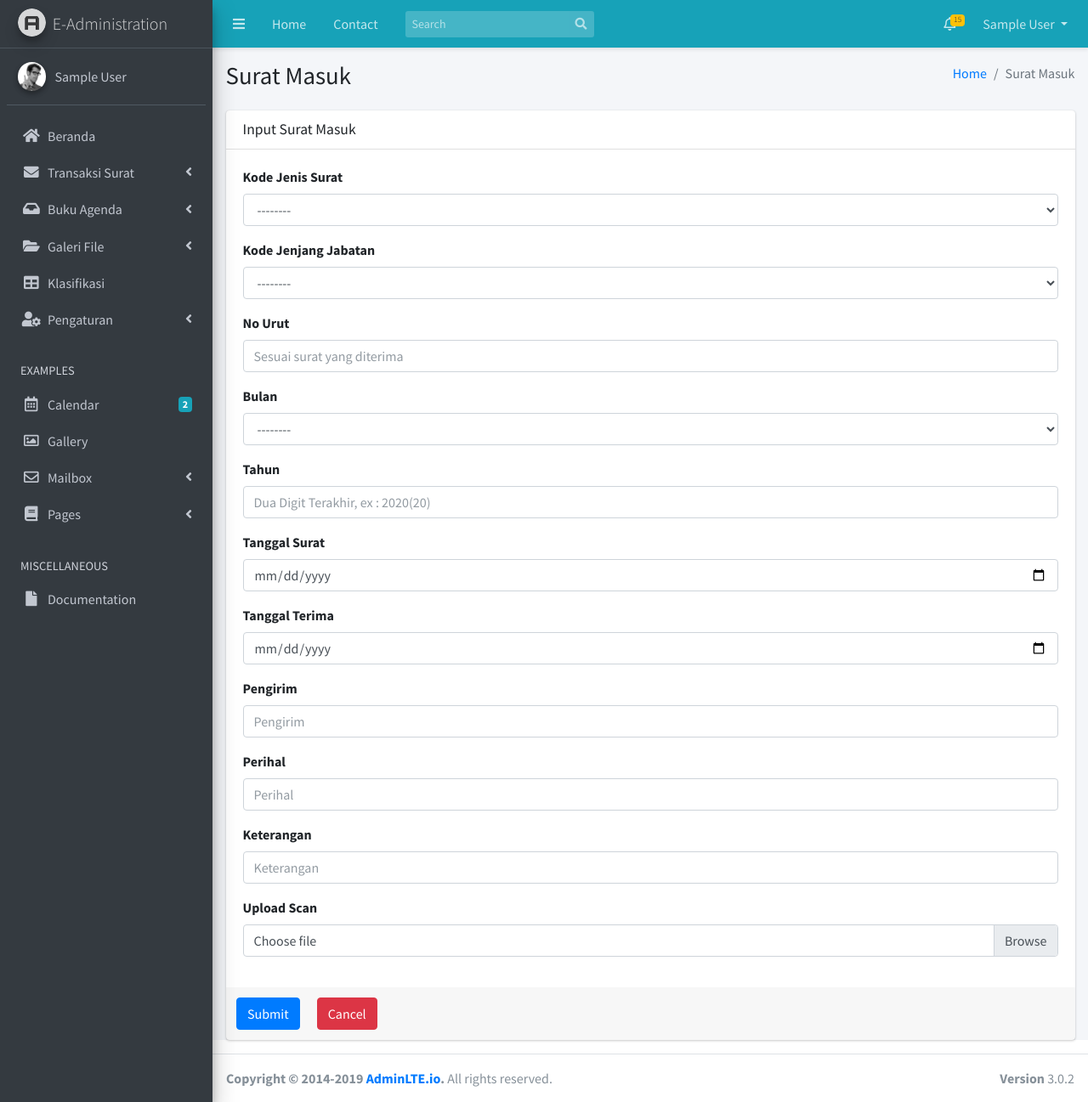
After one commit to gugi97/E-Administration, a Laravel app: page /suratmasuk in a window 1280 px wide. The commit adds this page. Shown: the whole page at 85% size. Run offline with Laravel 8, Linux system fonts and the light colour scheme; the visitor is signed in with stand-in values (Sample User, id 1).

```diff
--- /dev/null
+++ b/app/Http/Controllers/SuratMasukControllerk.php
@@ -0,0 +1,20 @@
+<?php
+
+namespace App\Http\Controllers;
+
+use Illuminate\Http\Request;
+use App\SuratMasuk;
+
+class SuratMasukControllerk extends Controller
+{
+
+    public function __construct()
+    {
+        $this->middleware('auth');
+    }
+
+    public function index()
+    {
+        return view('suratmasuk');
+    }
+}
--- a/resources/views/layouts/master.blade.php
+++ b/resources/views/layouts/master.blade.php
@@ -166,7 +166,7 @@
                             </a>
                             <ul class="nav nav-treeview">
                                 <li class="nav-item">
-                                    <a href="../../index.html" class="nav-link">
+                                    <a href="{{ url('/suratmasuk') }}" class="nav-link">
                                         <i class="fas fa-angle-right nav-icon"></i>
                                         <p>Surat Masuk</p>
                                     </a>
--- /dev/null
+++ b/resources/views/suratmasuk.blade.php
@@ -0,0 +1,236 @@
+@extends('layouts.master')
+<!-- Header END -->
+
+<!-- PAGE CONTENT BEGIN -->
+@section('content')
+    <!-- Content Header (Page header) -->
+    <section class="content-header">
+        <div class="container-fluid">
+            <div class="row mb-2">
+                <div class="col-sm-6">
+                    <h1>Surat Masuk</h1>
+                </div>
+                <div class="col-sm-6">
+                    <ol class="breadcrumb float-sm-right">
+                    <li class="breadcrumb-item"><a href="{{url('/')}}">Home</a></li>
+                        <li class="breadcrumb-item active">Surat Masuk</li>
+                    </ol>
+                </div>
+            </div>
+        </div><!-- /.container-fluid -->
+    </section>
+
+    <!-- Main content -->
+    <section class="content">
+            <div class="container-fluid">
+                    {{-- General Form Elements --}}
+                    <div class="card">
+                        <!-- Card Header -->
+                        <div class="card-header">
+                            <h3 class="card-title">Input Surat Masuk</h3>
+                        </div>
+                        <!-- End Card Header -->
+                        <!-- form start -->
+                        <form role="form">
+                            <div class="card-body">
+                                <div class="form-group">
+                                    <label>Kode Jenis Surat</label>
+                                    <select class="form-control">
+                                        <option>--------</option>
+                                        <option>option 1</option>
+                                        <option>option 2</option>
+                                        <option>option 3</option>
+                                    </select>
+                                </div>
+                                <div class="form-group">
+                                    <label>Kode Jenjang Jabatan</label>
+                                    <select class="form-control">
+                                        <option>--------</option>
+                                        <option>option 1</option>
+                                        <option>option 2</option>
+                                        <option>option 3</option>
+                                    </select>
+                                </div>
+                                <div class="form-group">
+                                    <label>No Urut</label>
+                                    <input type="text" class="form-control" placeholder="Sesuai surat yang diterima">
+                                </div>
+                                <div class="form-group">
+                                    <label>Bulan</label>
+                                    <select class="form-control">
+                                        <option>--------</option>
+                                        <option>01</option>
+                                        <option>02</option>
+                                        <option>03</option>
+                                        <option>04</option>
+                                        <option>05</option>
+                                        <option>06</option>
+                                    </select>
+                                </div>
+                                <div class="form-group">
+                                    <label>Tahun</label>
+                                    <input type="text" class="form-control" placeholder="Dua Digit Terakhir, ex : 2020(20)" required="" name="tahun" value="" id="tahun">
+                                </div>
+                                <div class="form-group">
+                                    <label>Tanggal Surat</label>
+                                    <input type="date" class="form-control" required="" name="tglsurat" id="tglsurat">
+                                </div>
+                                <div class="form-group">
+                                    <label>Tanggal Terima</label>
+                                    <input type="date" class="form-control" required="" name="tglterima" id="tglterima">
+                                </div>
+                                <div class="form-group">
+                                    <label>Pengirim</label>
+                                    <input type="text" class="form-control" placeholder="Pengirim" required="" name="pengirim" id="pengirim">
+                                </div>
+                                <div class="form-group">
+                                    <label>Perihal</label>
+                                    <input type="text" class="form-control" placeholder="Perihal" required="" name="perihal" id="perihal">
+                                </div>
+                                <div class="form-group">
+                                    <label>Keterangan</label>
+                                    <input type="text" class="form-control" placeholder="Keterangan" required="" name="ket" id="ket">
+                                </div>
+                                <div class="form-group">
+                                    <label for="exampleInputFile">Upload Scan</label>
+                                    <div class="input-group">
+                                        <div class="custom-file">
+                                            <input type="file" class="custom-file-input" id="exampleInputFile">
+                                            <label class="custom-file-label" for="exampleInputFile">Choose file</label>
+                                        </div>
+                                    </div>
+                                </div>
+                            </div>
+                            <!-- Footer -->
+                            <div class="card-footer">
+                                    <div class="row">
+                                        <button type="submit" class="btn btn-primary">Submit</button>
+                                        <a href="{{url('/suratmasuk')}}" class="btn btn-danger" style="margin-left: 20px;">Cancel</a>
+                                    </div>
+                            </div>
+                            <!-- End Footer -->
+                        </form>
+                    </div>
+                    {{-- End General Form --}}
+
+                    {{-- <!-- BEGIN PAGE CONTAINER -->
+                    <div class="page-container">
+                        <div class="row">
+                            <div class="col-md-1">
+                            </div>
+                            <div class="card col-md-8">
+                                <!-- BEGIN Portlet PORTLET-->
+                                <div class="portlet light bordered">
+                                    <div class="portlet-body">
+                                        <div class="table-responsive">
+                                            <form role="Insertform"
+                                                action=""
+                                                enctype="multipart/form-data" method="post">
+                                                <div class="form-body">
+
+                                                    <div class="form-group">
+                                                        <input type="hidden" value="" name="nip">
+                                                        <label>Kode Jenis Surat</label>
+                                                        <select name="jenis" class="form-control" required>
+                                                            <option value="">----</option>
+                                                        </select>
+                                                    </div>
+
+
+                                                    <div class="form-group">
+                                                        <label>Kode Jenjang Jabatan</label>
+                                                        <select name="jabat" class="form-control" required>
+                                                            <option value="">------</option>
+                                                        </select>
+                                                    </div>
+
+                                                    <div class="row">
+                                                        <div class="form-group">
+                                                            <div class="col-md-4">
+                                                                <label>No Urut</label>
+                                                                <input type="text" placeholder="Sesuai Surat yang diterima" required
+                                                                    class="form-control" name="urut" value="" id="urut">
+                                                            </div>
+                                                            <div class="col-md-4">
+                                                                <label>Bulan</label>
+                                                                <select name="bulan" class="form-control" required>
+                                                                    <option value="">----</option>
+                                                                    <option value="01">01</option>
+                                                                    <option value="02">02</option>
+                                                                    <option value="03">03</option>
+                                                                    <option value="04">04</option>
+                                                                    <option value="05">05</option>
+                                                                    <option value="06">06</option>
+                                                                    <option value="07">07</option>
+                                                                    <option value="08">08</option>
+                                                                    <option value="09">09</option>
+                                                                    <option value="10">10</option>
+                                                                    <option value="11">11</option>
+                                                                    <option value="12">12</option>
+                                                                </select>
+                                                            </div>
+                                                            <div class="col-md-4">
+                                                                <label>Tahun</label>
+                                                                <input type="text" placeholder="dua digit terakhir, ex : 2018(18)"
+                                                                    required class="form-control" name="tahun" value="" id="tahun">
+                                                            </div>
+                                                        </div>
+                                                    </div>
+
+                                                    <div class="form-group">
+                                                        <label>Tanggal Surat</label>
+                                                        <input type="date" class="form-control" placeholder="tglsurat" required
+                                                            name="tglsurat" id="tglsurat">
+                                                    </div>
+                                                    <div class="form-group">
+                                                        <label>Tanggal Terima</label>
+                                                        <input type="date" class="form-control" placeholder="tglterima" required
+                                                            name="tglterima" id="tglterima">
+                                                    </div>
+                                                    <div class="form-group">
+                                                        <label>Pengirim</label>
+                                                        <input type="text" class="form-control" placeholder="Pengirim" required
+                                                            name="pengirim" id="pengirim">
+                                                    </div>
+                                                    <div class="form-group">
+                                                        <label>Perihal</label>
+                                                        <input type="text" class="form-control" placeholder="Perihal" required
+                                                            name="perihal" id="perihal">
+                                                    </div>
+                                                    <div class="form-group">
+                                                        <label>Keterangan</label>
+                                                        <input type="text" class="form-control" placeholder="Keterangan" required
+                                                            name="ket" id="ket">
+                                                    </div>
+                                                    <div class="form-group">
+                                                        <label>Upload Scan</label>
+                                                        <input type="file" class="form-control" placeholder="Gambar" name="gambar"
+                                                            id="gambar">
+                                                    </div>
+                                                </div>
+                                                <div class="form-actions">
+                                                    <center>
+                                                        <button type="submit" class="btn blue">Save</button>
+                                                        <a href="?>"
+                                                            class="btn default">Cancel</a>
+                                                    </center>
+                                                </div>
+                                            </form>
+
+                                        </div>
+                                    </div>
+                                </div>
+                                <!-- END PORTLET-->
+                            </div>
+                            <div class="col-md-3">
+                            </div>
+
+                        </div>
+                        <!-- END PAGE CONTAINER -->
+                    </div>
+                    <!-- PAGE CONTENT END --> --}}
+
+            </div>
+    </section>
+    <!-- /.content -->
+@endsection
--- a/routes/web.php
+++ b/routes/web.php
@@ -5,3 +5,4 @@ use Illuminate\Support\Facades\Route;
 Auth::routes();
 
 Route::get('/', 'HomeController@index')->name('home');
+Route::get('suratmasuk', 'SuratMasukControllerk@index');
```
Also changed, not shown: app/SuratMasuk.php (added, +10 -0 lines), database/migrations/2020_03_29_045915_create_surat_masuk_table.php (added). Lines whose indentation alone changed are shown as unchanged.
